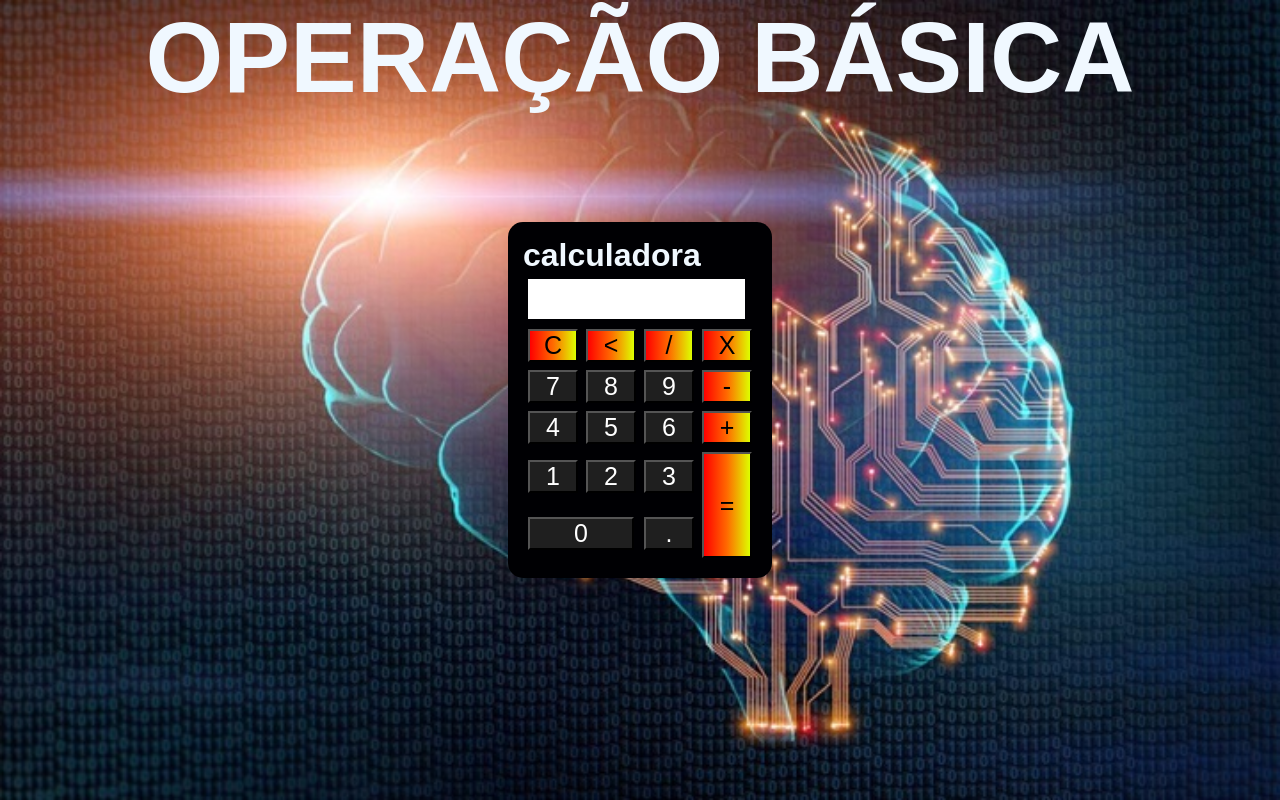
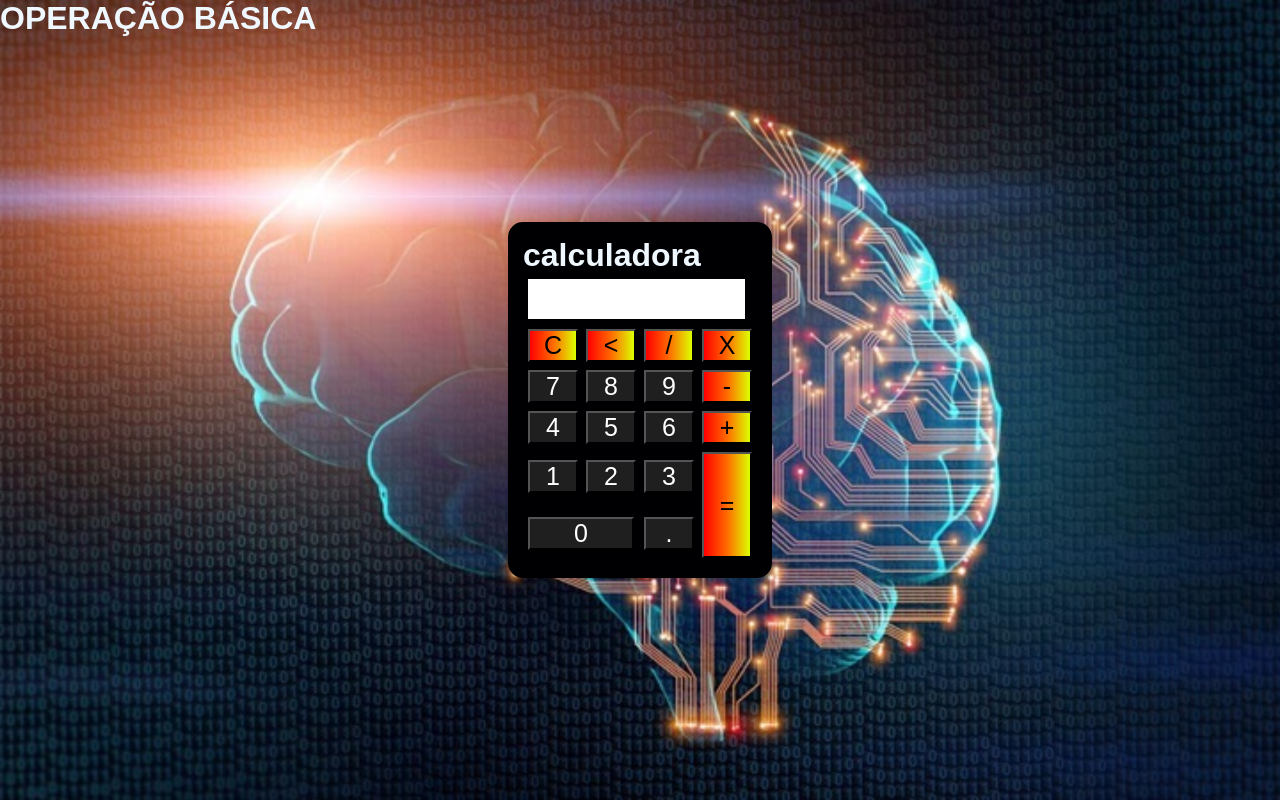
Before and after one commit to Vatrim/teste-4, a plain HTML site: page index.html in a window 1280 px wide. Drawn offline with Linux system fonts and the light colour scheme.

Commit message:
refatorar o código HTML e CSS da calculadora para melhorar a legibilidade e a estrutura

```diff
--- a/index.html
+++ b/index.html
@@ -11,15 +11,16 @@
 padding: 0;
 }
 
-        .fundo{
-            background-image:url(./Imagem/neurotecnologia-20220610134810.jpg);
+.fundo {
+  background-image: url(./Imagem/neurotecnologia-20220610134810.jpg);
   background-repeat: no-repeat;
   background-size: cover;
+  background-position: center;
   height: 100vh;
-            color:aliceblue;
-            font-family:Arial, Helvetica, sans-serif;
+  color: aliceblue;
+  font-family: Arial, Helvetica, sans-serif;
+}
 
-         }
 .calculadora{
 position: absolute;
 background-color: rgba(0, 0, 3);
@@ -53,11 +54,6 @@
 margin: 3px;
 border: nome;
 color: black;
-        }
-        .NOME{
-           font-size: 100px;
-           text-align: center;
-
 }
 
 #resultado{
```
Lines whose indentation alone changed are shown as unchanged.
